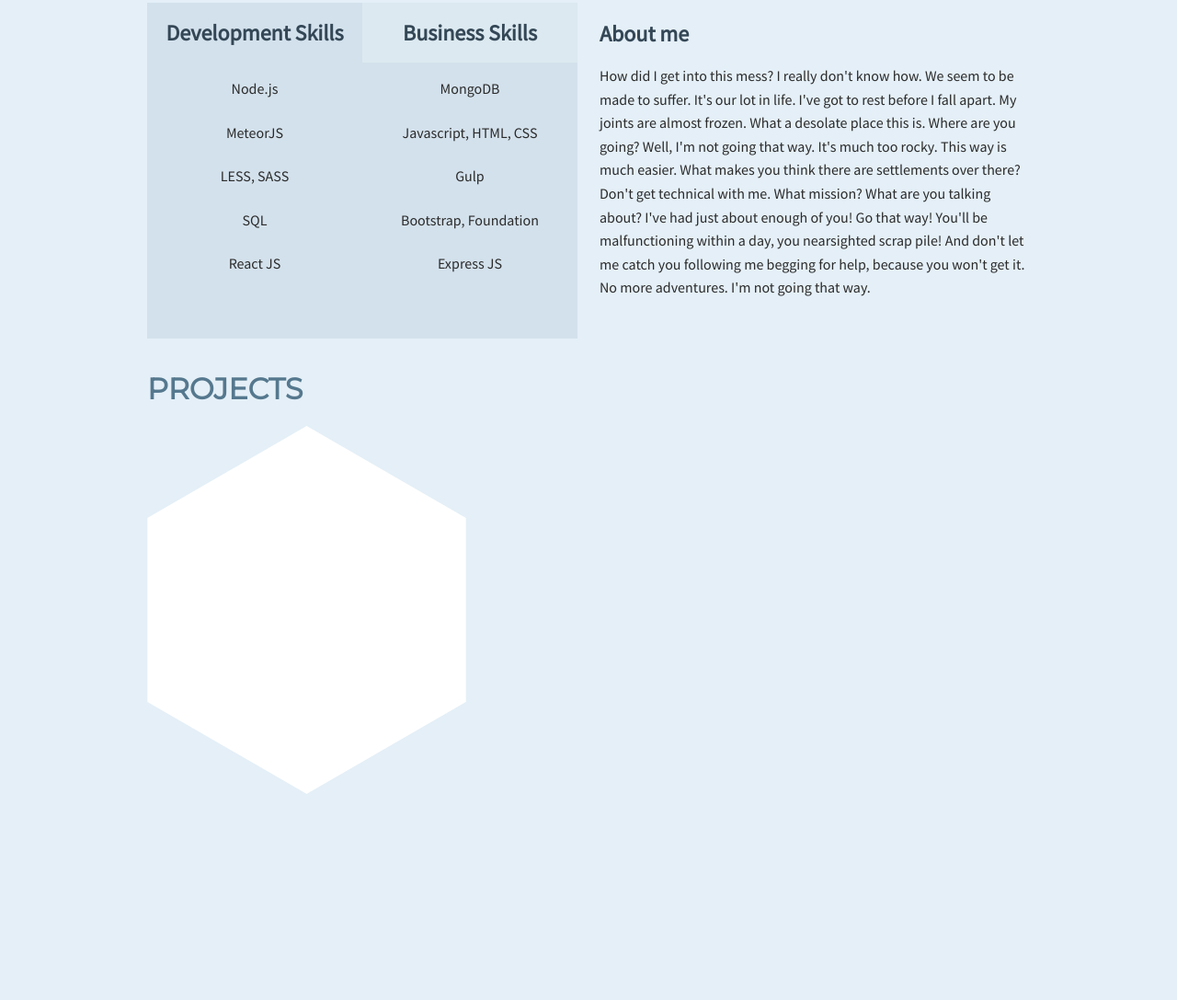
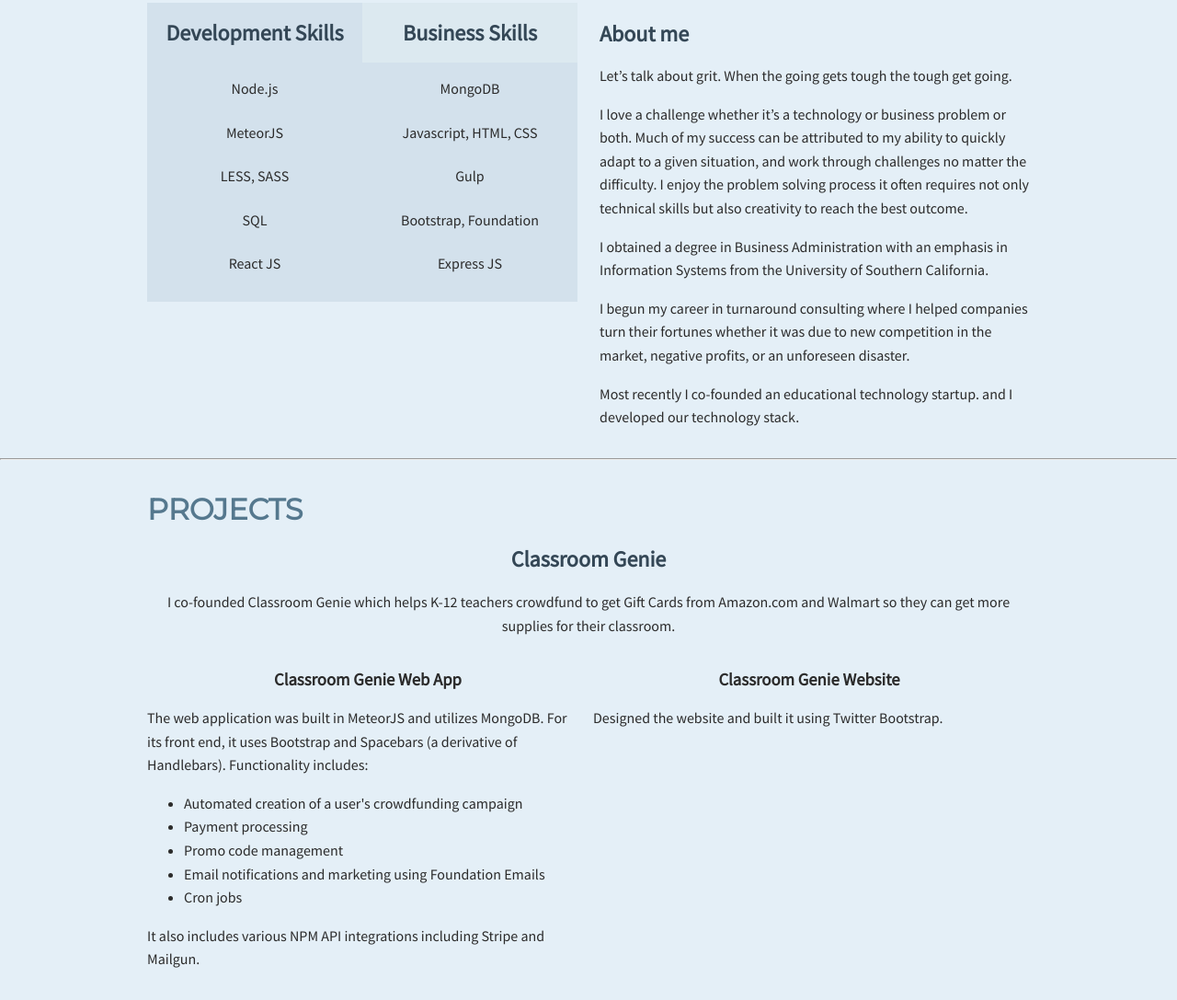
Before and after one commit to codegenie3000/portfolio, a website: page portfolio2.html in a window 1280 px wide. Shown: the part 1107-2194 px from the top of the page at 92% size. Before the commit the page ends 1989 px from the top, so only its background shows below. Drawn offline with nearby package versions, Linux system fonts and the light colour scheme.

Commit message:
In progress

```diff
--- a/portfolio2.html
+++ b/portfolio2.html
@@ -5,7 +5,7 @@
 	<link rel="stylesheet" href="https://cdnjs.cloudflare.com/ajax/libs/normalize/5.0.0/normalize.min.css">
 	<link href="https://fonts.googleapis.com/css?family=Montserrat|Source+Sans+Pro" rel="stylesheet">
 	<link rel="stylesheet" href="style.css">
-	<title>Title</title>
+	<title>Jonathan Peralez</title>
 </head>
 <body>
 
@@ -27,6 +27,7 @@
 	<nav>
 		<div class="menu">
 			<p class="title">Jonathan Peralez</p>
+			<div id="name-underline"> </div>
 			<ul>
 				<li class="active"><a href="#">About me</a></li>
 				<li><a href="#">Projects</a></li>
@@ -63,15 +64,36 @@
 		</div>
 		<div class="paragraph">
 			<h2>About me</h2>
-			<p>How did I get into this mess? I really don't know how. We seem to be made to suffer. It's our lot in life. I've got to rest before I fall apart. My joints are almost frozen. What a desolate place this is. Where are you going? Well, I'm not going that way. It's much too rocky. This way is much easier. What makes you think there are settlements over there? Don't get technical with me. What mission? What are you talking about? I've had just about enough of you! Go that way! You'll be malfunctioning within a day, you nearsighted scrap pile! And don't let me catch you following me begging for help, because you won't get it. No more adventures. I'm not going that way.</p>
+			<p>Let’s talk about grit. When the going gets tough the tough get going.</p>
+			<p>I love a challenge whether it’s a technology or business problem or both. Much of my success can be attributed to my ability to quickly adapt to a given situation, and work through challenges no matter the difficulty. I enjoy the problem solving process it often requires not only technical skills but also creativity to reach the best outcome.</p>
+			<p>I obtained a degree in Business Administration with an emphasis in Information Systems from the University of Southern California.</p>
+			<p>I begun my career in turnaround consulting where I helped companies turn their fortunes whether it was due to new competition in the market, negative profits, or an unforeseen disaster.</p>
+			<p>Most recently I co-founded an educational technology startup.  and I developed our technology stack.</p>
 		</div>
 	</div>
 </section>
-
+<hr>
 <section>
-		<div class="container">
+		<div class="container projects">
 			<h1>Projects</h1>
-			<svg version="1.1" xmlns="http://www.w3.org/2000/svg" width="347" height="400" viewbox="0 0 346.41016151377545 400"><path fill="#fff" d="M173.20508075688772 0L346.41016151377545 100L346.41016151377545 300L173.20508075688772 400L0 300L0 100Z"></path></svg>
+			<h2>Classroom Genie</h2>
+			<p>I co-founded Classroom Genie which helps K-12 teachers crowdfund to get Gift Cards from Amazon.com and Walmart so they can get more supplies for their classroom.</p>
+			<div class="project-left">
+				<h3>Classroom Genie Web App</h3>
+				<p>The web application was built in MeteorJS and utilizes MongoDB. For its front end, it uses Bootstrap and Spacebars (a derivative of Handlebars). Functionality includes:</p>
+				<ul>
+					<li>Automated creation of a user's crowdfunding campaign</li>
+					<li>Payment processing</li>
+					<li>Promo code management</li>
+					<li>Email notifications and marketing using Foundation Emails</li>
+					<li>Cron jobs</li>
+				</ul>
+				<p>It also includes various NPM API integrations including Stripe and Mailgun.</p>
+			</div>
+			<div class="project-right">
+				<h3>Classroom Genie Website</h3>
+				<p>Designed the website and built it using Twitter Bootstrap.</p>
+			</div>
 		</div>
 </section>
 
--- a/style.css
+++ b/style.css
@@ -72,8 +72,10 @@ nav div.menu {
 }
 
 div p.title {
+    font-family: 'Montserrat', sans-serif;
     display: block;
-    width: 35%;
+    /*width: 35%;*/
+    width: 200px;
     color: white;
     float: left;
     text-transform: uppercase;
@@ -81,8 +83,22 @@ div p.title {
     text-align: left;
 }
 
+nav div.menu #name-underline {
+    border-bottom: 1px solid white;
+    height: 10px;
+    width: 160px;
+    float: left;
+    position: fixed;
+    top: 30px;
+    left: 0;
+    padding-bottom: 2px;
+    margin-left: 26px;
+}
+
 nav div.menu ul {
-    width: 65%;
+    /*width: 65%;*/
+    float: right;
+    width: 400px;
     text-align: right;
     display: inline-block;
     padding-right: 30px;
@@ -112,10 +128,6 @@ div.container > h1 {
     color: #55788E;
 }
 
-/*.panel, .paragraph {
-    width: 468px;
-}*/
-
 div.panel {
     /*position: relative;*/
     width: 468px;
@@ -135,7 +147,7 @@ div.skill-list {
     clear: both;
     overflow: auto;
     background-color: RGBA(195,211,226,.5);
-    height: 300px;
+    height: 260px;
     padding-bottom: 5px;
 }
 
@@ -174,3 +186,22 @@ div.skill-list ul li {
 div.clear {
     clear: both;
 }
+
+div.project-left, div.project-right {
+    width: 480px;
+}
+div.project-left {
+    float: left;
+}
+div.project-right {
+    float: right;
+}
+div.project-left h2, div.project-right h2 , div.projects h2, div.projects h3, div.projects > p {
+    text-align: center;
+}
+div.project-left p {
+    padding-right: 5px;
+}
+div.project-right p {
+    padding-left: 5px;
+}
```
Also changed, not shown: img/hexagons.png (added).
